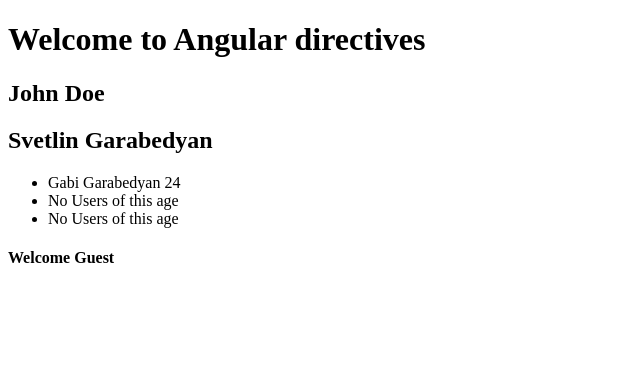
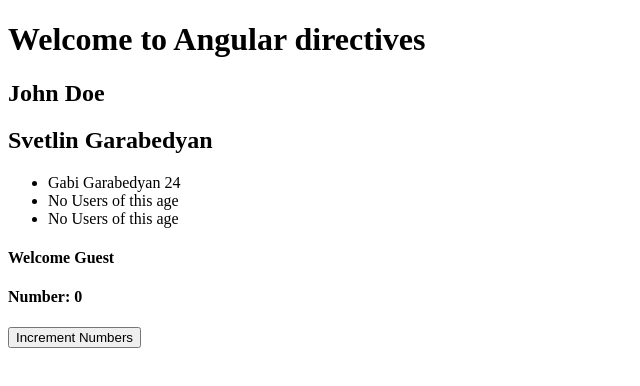
Before and after one commit to SvetlinGG/Angular-tutorial, an Angular app in the folder angular-directives/: page / in a window 1280 px wide. Shown: the top 386 px of the page, without its empty margins (0-640 px from the left). Built offline with nearby package versions, Linux system fonts and the light colour scheme.

Commit message:
if directives with Number values

```diff
--- a/angular-directives/src/app/app.component.html
+++ b/angular-directives/src/app/app.component.html
@@ -26,6 +26,11 @@
 }@else if (isGuest) {
   <h4>Welcome Guest</h4>
 }
+<h4>Number: {{countNumbers}}</h4>
+@if (countNumbers > 5) {
+  <p>You are done on the limit</p>
+}
+<button (click)="increment()">Increment Numbers</button>
 
 
 <router-outlet />
--- a/angular-directives/src/app/app.component.ts
+++ b/angular-directives/src/app/app.component.ts
@@ -26,4 +26,10 @@
     {firstName: 'Toni', lastName: 'Garabedyan', age: 49},
     {firstName: 'Svetlin', lastName: 'Garabedyan', age: 54},
   ]
+
+  countNumbers: number = 0;
+
+  increment(){
+    this.countNumbers ++;
+  }
 }
```
